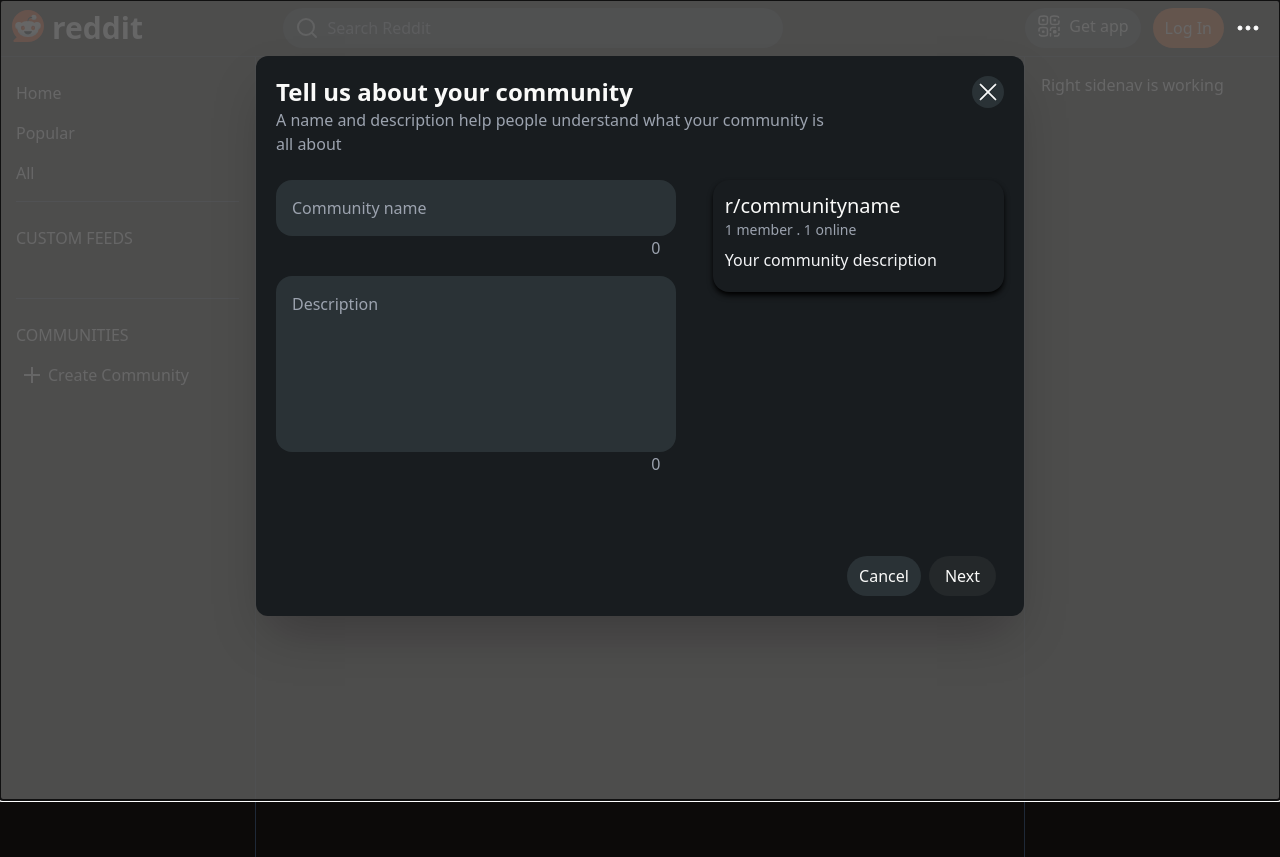
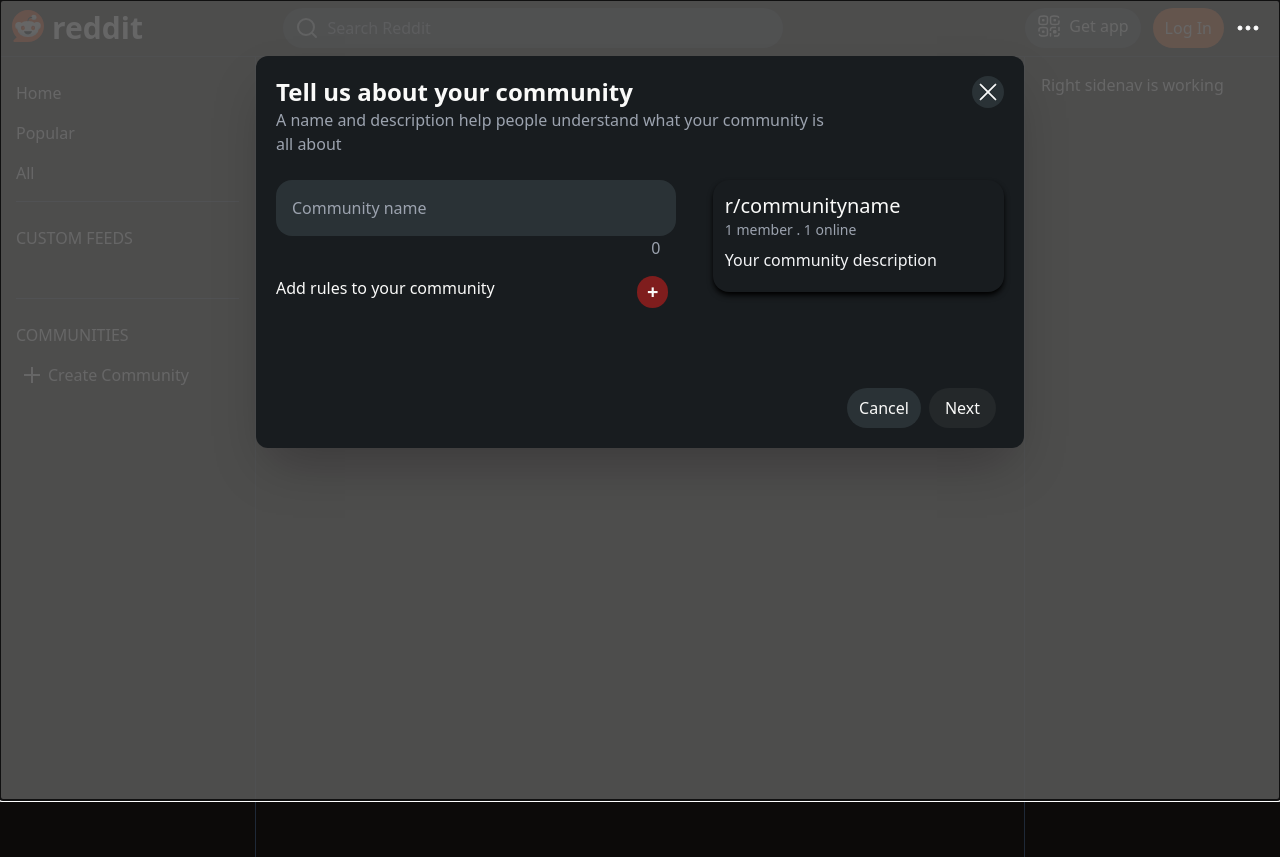
Before and after one commit to jah09/reddit_clone, a React (Vite) app in the folder frontend/: page /create-subreddit-form in a window 1280 px wide. Built offline with nearby package versions, Linux system fonts and the light colour scheme.

Commit message:
working on create subbreddit form

```diff
--- a/frontend/src/components/modals/SubredditForm.tsx
+++ b/frontend/src/components/modals/SubredditForm.tsx
@@ -54,14 +54,20 @@
                   <p className="flex justify-end mr-4 text-gray-400">0</p>
                 </div>
                 <div className="py-4">
-                  <textarea
+                  <div className="flex justify-between ">
+                    <h5 className="text-foreground  font-medium">
+                      Add rules to your community
+                    </h5>
+                    <button className="text-foreground font-bold text-xl bg-red-900  py-0.5  px-2.5 rounded-full mr-2">+</button>
+                  </div>
+
+                  {/* <textarea
                     autoComplete="off"
                     name="description"
                     id="description"
                     placeholder="Description"
                     className="px-4  rounded-2xl w-full outline-none text-foreground focus-visible:ring-offset-0 focus-visible:ring-0 bg-[#2a3236] h-44 flex py-4 resize-none"
-                  />
-                  <p className="flex justify-end mr-4 text-gray-400">0</p>
+                  /> */}
                 </div>
               </div>
               <div className=" w-[40%]  ">
```
